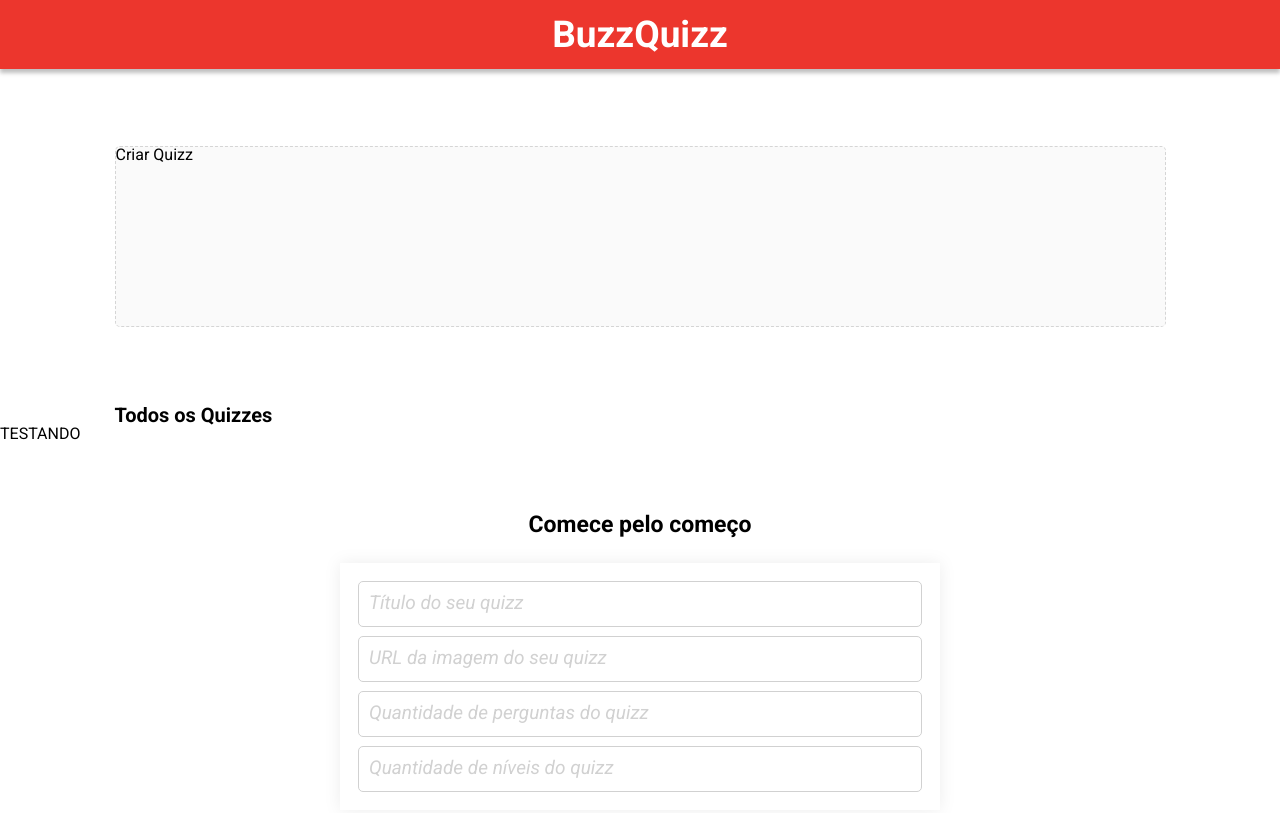
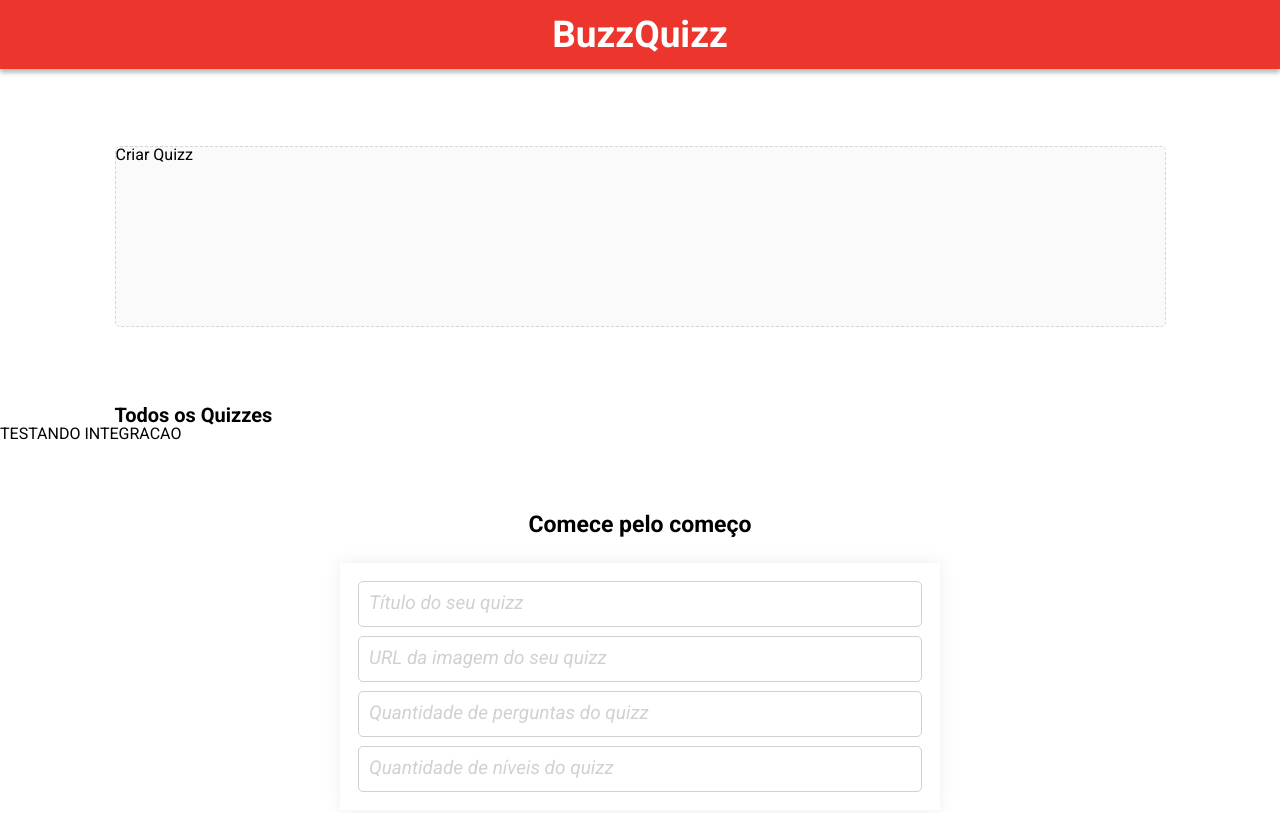
Before and after one commit to rodnei0/buzz-quizz, a plain HTML site: page index.html in a window 1280 px wide. Shown: the top 813 px of the page. Drawn offline with nearby package versions, Linux system fonts and the light colour scheme; no server answers.

Commit message:
testando novamente

```diff
--- a/index.html
+++ b/index.html
@@ -24,7 +24,7 @@
         </section>
     </main>
 
-        TESTANDO
+    <h1>TESTANDO INTEGRACAO</h1>
 
 
 
```
